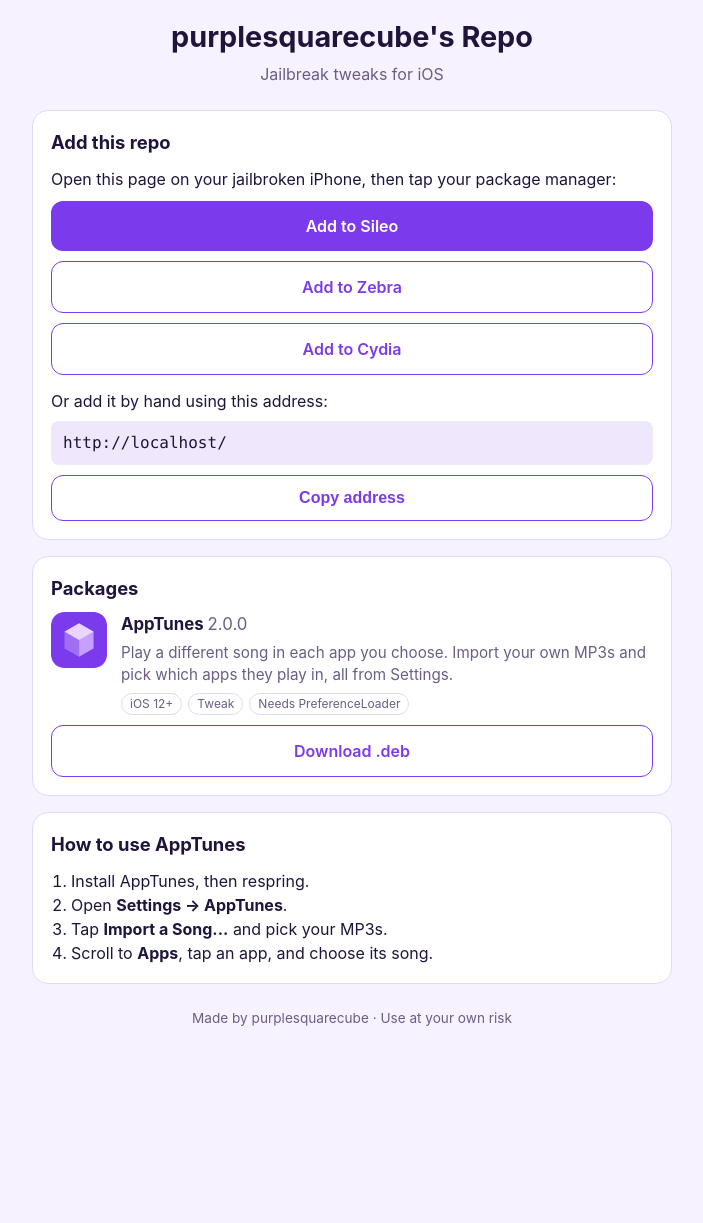
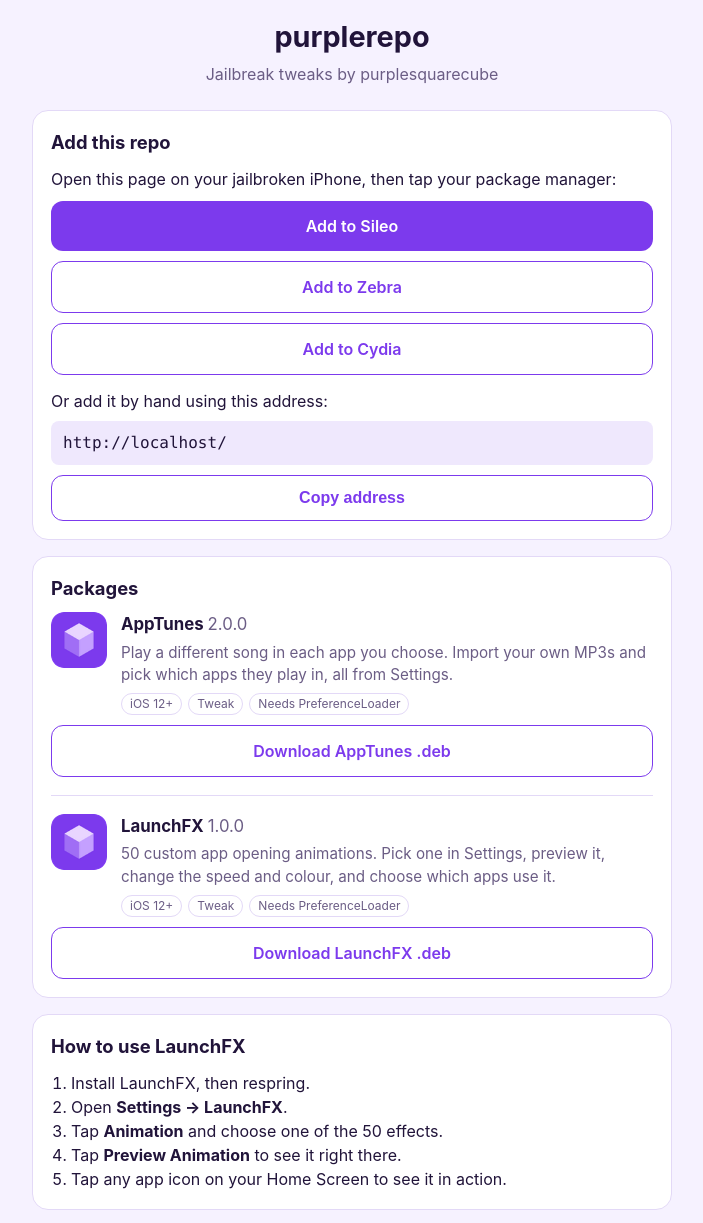
Before and after one commit to purplepeanut4/purplerepo, a plain HTML site: page index.html in a window 1280 px wide. Shown: the part 115-1338 px from the top of the page, without its empty margins (288-991 px from the left). Before the commit the page ends 1191 px from the top, so only its background shows below. Drawn offline with Linux system fonts and the light colour scheme.

Commit message:
Add LaunchFX, rename repo to purplerepo

```diff
--- a/index.html
+++ b/index.html
@@ -3,7 +3,7 @@
 <head>
 <meta charset="utf-8">
 <meta name="viewport" content="width=device-width, initial-scale=1">
-<title>purplesquarecube's Repo</title>
+<title>purplerepo</title>
 <link rel="icon" href="CydiaIcon.png">
 <style>
   :root {
@@ -57,8 +57,8 @@
 <main>
   <header>
     <img src="CydiaIcon.png" alt="Repo icon">
-    <h1>purplesquarecube's Repo</h1>
-    <p class="sub">Jailbreak tweaks for iOS</p>
+    <h1>purplerepo</h1>
+    <p class="sub">Jailbreak tweaks by purplesquarecube</p>
   </header>
 
   <section class="card">
@@ -82,7 +82,28 @@
         <span class="tag">iOS 12+</span><span class="tag">Tweak</span><span class="tag">Needs PreferenceLoader</span>
       </div>
     </div>
-    <a class="btn alt" href="com.purplesquarecube.apptunes_2.0.0_iphoneos-arm.deb">Download .deb</a>
+    <a class="btn alt" href="com.purplesquarecube.apptunes_2.0.0_iphoneos-arm.deb">Download AppTunes .deb</a>
+
+    <div class="pkg" style="margin-top:18px;padding-top:18px;border-top:1px solid var(--border)">
+      <img src="CydiaIcon.png" alt="LaunchFX icon">
+      <div>
+        <h3>LaunchFX <span style="font-weight:400;color:var(--muted)">1.0.0</span></h3>
+        <p>50 custom app opening animations. Pick one in Settings, preview it, change the speed and colour, and choose which apps use it.</p>
+        <span class="tag">iOS 12+</span><span class="tag">Tweak</span><span class="tag">Needs PreferenceLoader</span>
+      </div>
+    </div>
+    <a class="btn alt" href="com.purplesquarecube.launchfx_1.0.0_iphoneos-arm.deb">Download LaunchFX .deb</a>
+  </section>
+
+  <section class="card">
+    <h2>How to use LaunchFX</h2>
+    <ol>
+      <li>Install LaunchFX, then respring.</li>
+      <li>Open <b>Settings &rarr; LaunchFX</b>.</li>
+      <li>Tap <b>Animation</b> and choose one of the 50 effects.</li>
+      <li>Tap <b>Preview Animation</b> to see it right there.</li>
+      <li>Tap any app icon on your Home Screen to see it in action.</li>
+    </ol>
   </section>
 
   <section class="card">
```
Also changed, not shown: 5 other files.
